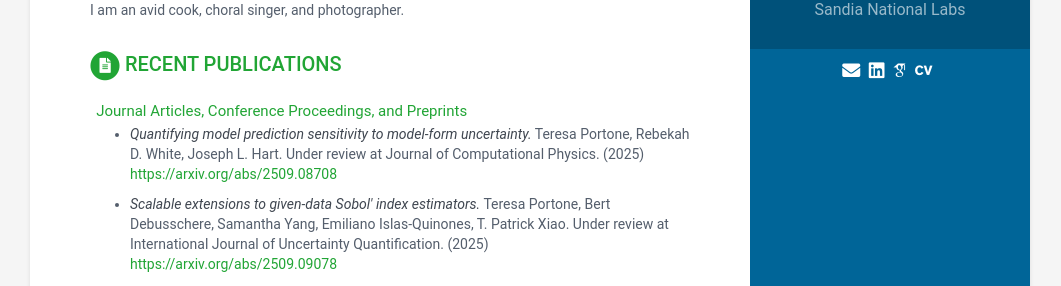
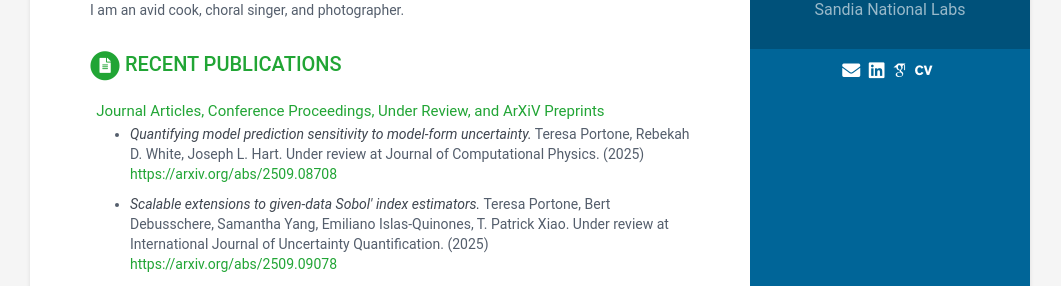
Before and after one commit to teresaportone/teresaportone.github.io, a Jekyll site: the page built from index.html, in a window 1280 px wide. Shown: the part 302-588 px from the top of the page, without its empty margins (110-1171 px from the left). Built offline with Jekyll 4.4.1, drawn with Linux system fonts in a browser that asks for light colours; some web fonts are replaced.

Commit message:
Updated paper header

```diff
--- a/_includes/publications.html
+++ b/_includes/publications.html
@@ -15,7 +15,7 @@
   <h2 class="subsection-title">
     <span class="fa-stack fa-xs">
     </span>
-      Journal Articles, Conference Proceedings, and Preprints
+      Journal Articles, Conference Proceedings, Under Review, and ArXiV Preprints
   </h2>
   <div class="item">
     <ul class="publications-list">
```
Also changed, not shown: _data/data.yml (+0 -33 lines).
